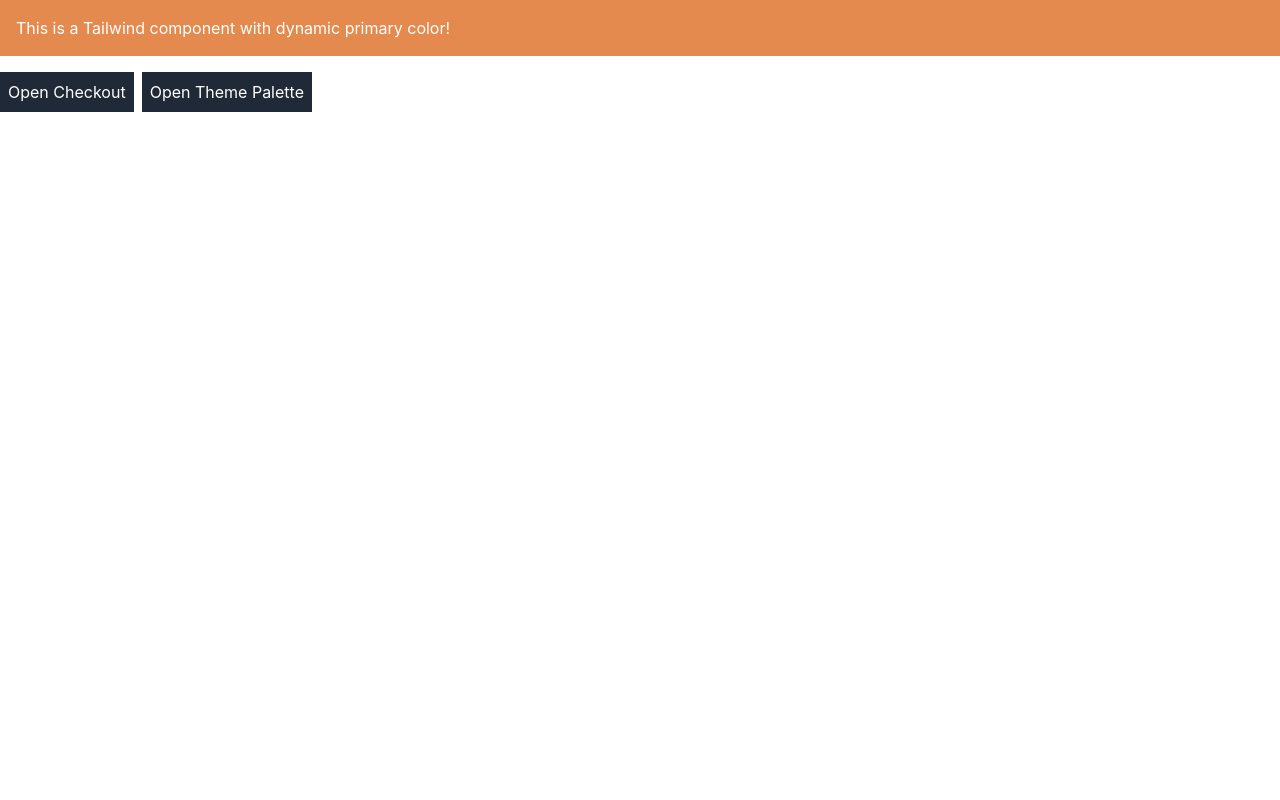
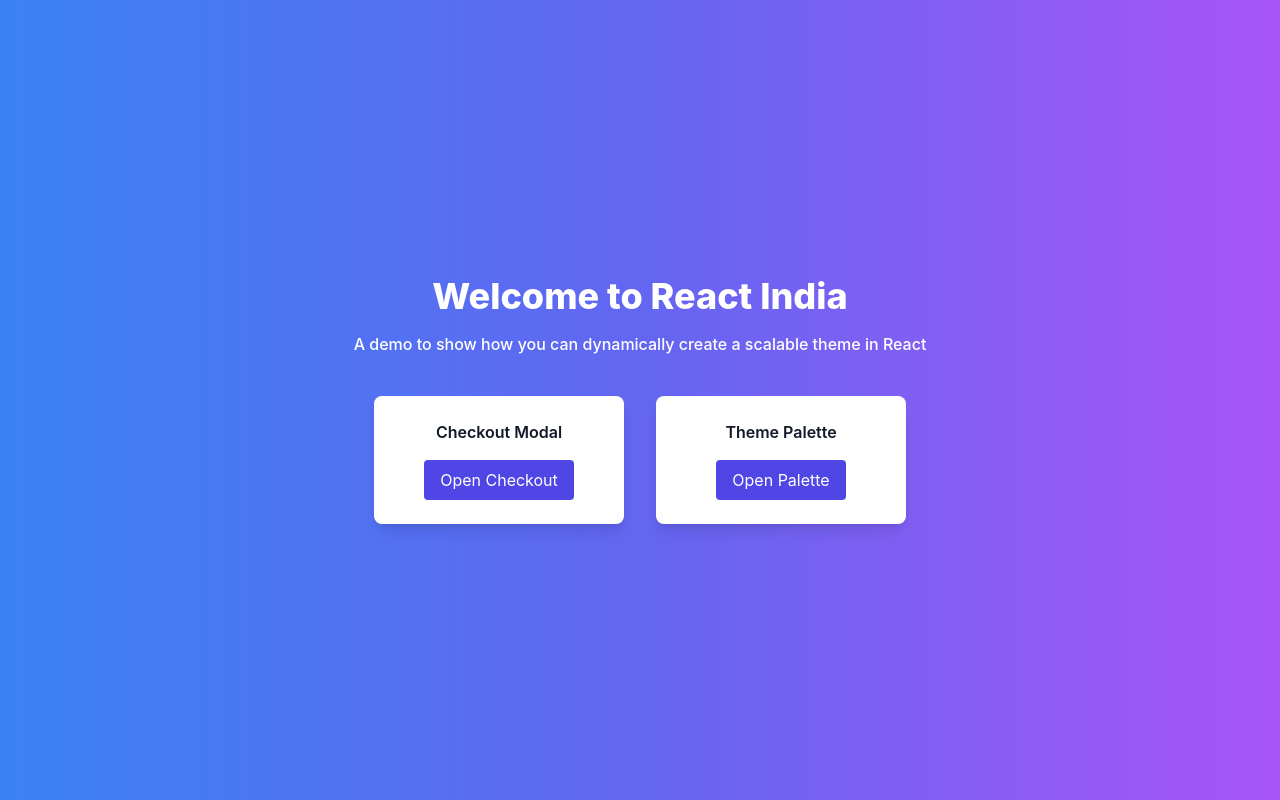
Before and after one commit to smilegupta/theming-made-easy, a React (Vite) app: page / in a window 1280 px wide. Built offline with nearby package versions, Linux system fonts and the light colour scheme.

Commit message:
feat: home page enhancement

```diff
--- a/src/App.jsx
+++ b/src/App.jsx
@@ -1,6 +1,5 @@
 import { useState } from "react";
 import { HelmetProvider, Helmet } from "react-helmet-async";
-
 import Modal from "./components/Modal.jsx";
 import ThemeColors from "./components/ThemePreviewer.jsx";
 
@@ -11,42 +10,61 @@
   const [showThemePalette, setShowThemePalette] = useState(false);
 
   return (
-    <div className="App">
+    <div className="App min-h-screen bg-gradient-to-r from-blue-500 via-indigo-500 to-purple-500 text-white flex flex-col items-center justify-center">
       {/* Injecting dynamic styles */}
       <HelmetProvider>
         <Helmet>
-          <style>{createTheme({ primaryColor: "#DF742C" })}</style>
+          <style>{createTheme({ primaryColor: "#9a58f6" })}</style>
         </Helmet>
       </HelmetProvider>
 
-      {/* Tailwind component with dynamic color */}
-      <div className="text-on-primary-400 bg-primary-400 p-4">
-        This is a Tailwind component with dynamic primary color!
-      </div>
+      {/* Hero Section */}
+      <header className="text-center mb-10">
+        <h1 className="text-5xl font-extrabold mb-4">Welcome to React India</h1>
+        <p className="text-lg font-medium">
+          A demo to show how you can dynamically create a scalable theme in React
+        </p>
+      </header>
 
-      {/* Open Modal Button */}
+      {/* Button Cards Section */}
+      <div className="flex  items-center space-x-8">
+        {/* Open Checkout Modal */}
+        <div className="bg-white w-[250px] p-6 rounded-lg shadow-lg text-center">
+          <h3 className="text-lg font-semibold mb-4 text-gray-900">
+            Checkout Modal
+          </h3>
           <button
             onClick={() => setIsOpen(true)}
-        className="mt-4 p-2 bg-gray-800 text-white hover:bg-gray-700 transition-colors duration-300"
+            className="px-4 py-2 bg-indigo-600 text-white rounded hover:bg-indigo-500 transition-colors duration-300"
           >
             Open Checkout
           </button>
+        </div>
 
-      {/* Open Theme Palette Button */}
+        {/* Open Theme Palette */}
+        <div className="bg-white w-[250px] p-6 rounded-lg shadow-lg text-center">
+          <h3 className="text-lg font-semibold mb-4 text-gray-900">
+            Theme Palette
+          </h3>
           <button
             onClick={() => setShowThemePalette(true)}
-        className="mt-4 mx-2 p-2 bg-gray-800 text-white hover:bg-gray-700 transition-colors duration-300"
+            className="px-4 py-2 bg-indigo-600 text-white rounded hover:bg-indigo-500 transition-colors duration-300"
           >
-        Open Theme Palette
+            Open Palette
           </button>
+        </div>
+      </div>
 
       {/* Modal Component */}
       {isOpen && <Modal isOpen={isOpen} handleClose={() => setIsOpen(false)} />}
 
+      {/* Theme Colors Palette */}
+      {showThemePalette && (
         <ThemeColors
           isOpen={showThemePalette}
           handleClose={() => setShowThemePalette(false)}
         />
+      )}
     </div>
   );
 };
```
Lines whose indentation alone changed are shown as unchanged.
